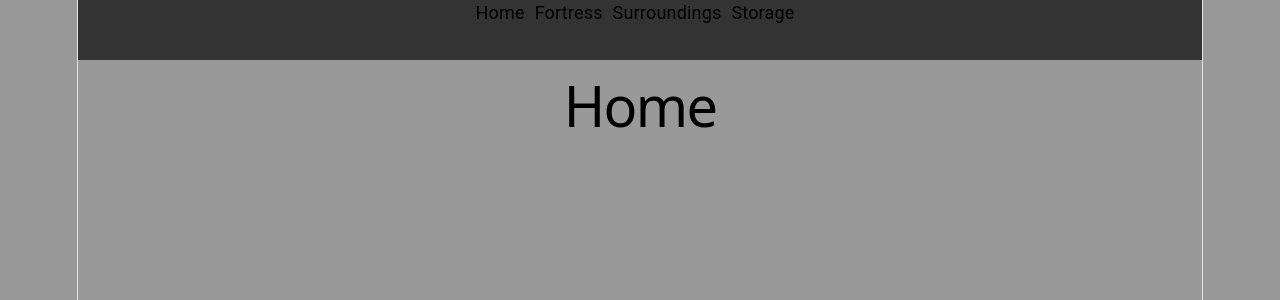
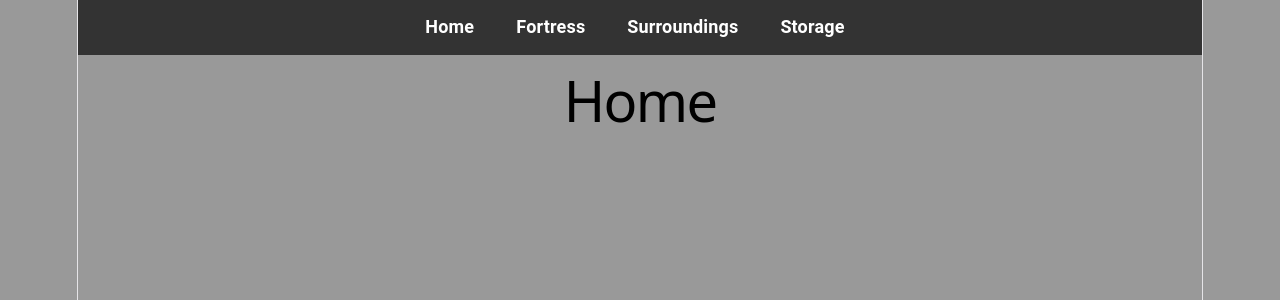
Before and after one commit to Pechy6/StoneheartRealms, a React (Vite) app in the folder client/react/: page / in a window 1280 px wide. Shown: the top 300 px of the page. Built offline with nearby package versions, Linux system fonts and the light colour scheme.

Commit message:
feat: add basic styles to navigation

```diff
--- a/client/react/src/Components/Pages/Fortress/FortressPage.tsx
+++ b/client/react/src/Components/Pages/Fortress/FortressPage.tsx
@@ -1,5 +1,14 @@
+import {DwarfTable} from '../../Menu/DwarfTable'
+
+//css
+import '../../../styles/globals.css'
+
 export const FortressPage = () => {
     return (
-        <h1>Fortress</h1>
+        <div>
+            <h1>Fortress</h1>
+            <div className="line"></div>
+            <DwarfTable/>
+        </div>
     )
 }
--- a/client/react/src/styles/globals.css
+++ b/client/react/src/styles/globals.css
@@ -20,46 +20,25 @@ ul{
 li{
     display: inline-block;
     margin-right: 10px;
-    height: 60px;
+    height: 55px;
 }
 
 a{
     text-decoration: none;
+    font-weight: bold;
+}
+
+li a {
+    color: white;
+    padding: 14px 16px;
+    display: block;
+}
+
+nav a:hover{
+    background-color: #ddd;
     color: black;
 }
-
-nav ul li a{
-    color: black;
+.line {
+    border-bottom: 1px solid #000;
+    width: 100%;
 }
-
-nav ul li a:hover{
-    color: #000;
-}
-
-nav ul li a:active{
-    color: #000;
-}
-
-nav ul li a:visited{
-    color: #000;
-}
-
-nav ul li a:focus{
-    color: #000;
-}
-
-nav ul li a:link{
-    color: #000;
-}
-
-nav ul li a:target{
-    color: #000;
-}
-
-nav ul li a:current{
-    color: #000;
-}
-
-nav ul li a:active{
-    color: #000;
-}
```
